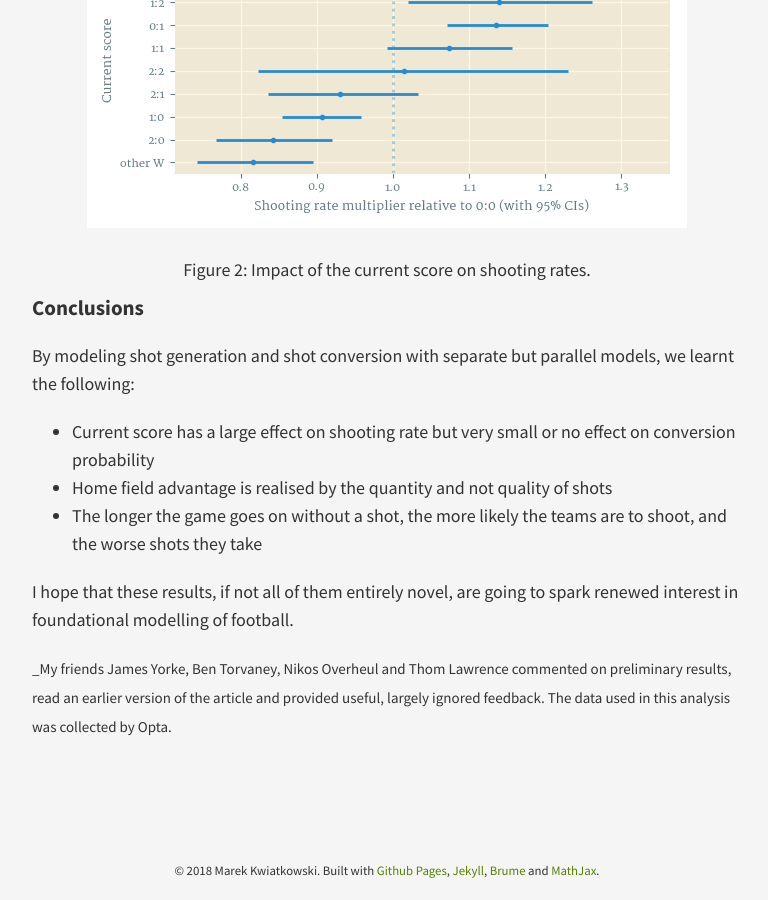
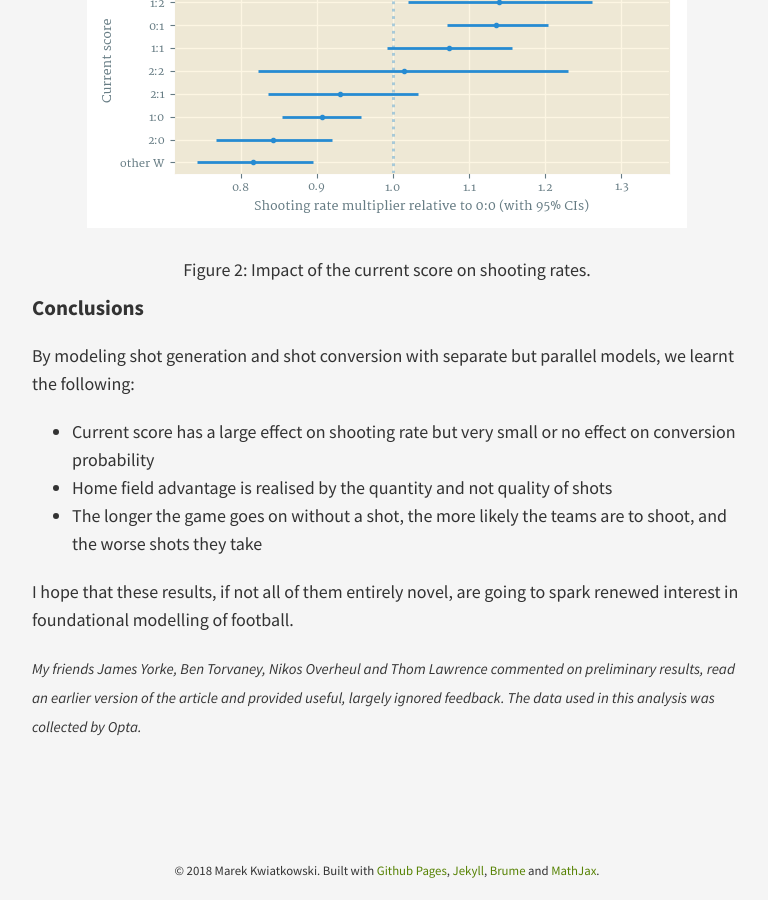
Before and after one commit to huffyhenry/huffyhenry.github.io, a Jekyll site: the page built from _posts/2018-10-21-rethinking-shots.md, in a window 1280 px wide and 900 px high, scrolled down 2809 px. Shown: the whole window, without its empty margins (253-1021 px from the left). Built offline with Jekyll 4.4.1, drawn with Linux system fonts in a browser that asks for light colours; formulas are drawn with MathJax 3.

Commit message:
Fix Markdown

```diff
--- a/_posts/2018-10-21-rethinking-shots.md
+++ b/_posts/2018-10-21-rethinking-shots.md
@@ -129,5 +129,5 @@ spark renewed interest in foundational modelling of football.
 _My friends James Yorke, Ben Torvaney, Nikos Overheul and Thom Lawrence
 commented on preliminary results, read an earlier version of the
 article and provided useful, largely ignored feedback. The data used
-in this analysis was collected by Opta.
+in this analysis was collected by Opta._
 </small>
```
